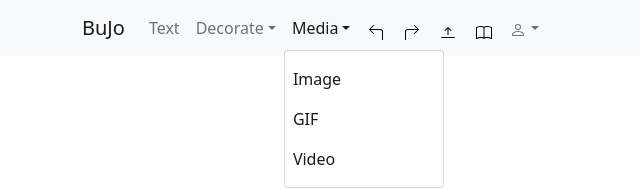
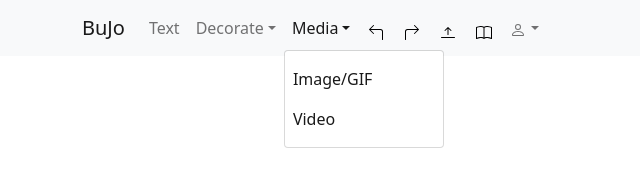
Before and after one commit to janhvikulkarni/JoBu, a React (Create React App) app in the folder bujo/: page / in a window 1280 px wide. Both pictures are taken after a click on the button "Media". Shown: the top 189 px of the page, without its empty margins (0-640 px from the left). Built offline with nearby package versions, Linux system fonts and the light colour scheme.

Commit message:
image/gif nav bar

```diff
--- a/bujo/src/App.js
+++ b/bujo/src/App.js
@@ -117,11 +117,10 @@ function App() {
                 <NavDropdown.Item onClick={addStar}>Star</NavDropdown.Item>
               </NavDropdown>
               <NavDropdown title="Media" id="media-dropdown">
-              <Nav.Link onClick={() => setIsOpen(true)}>Image</Nav.Link>
+              <Nav.Link onClick={() => setIsOpen(true)}>Image/GIF</Nav.Link>
                   <Modal open={isOpen} onClose={() => setIsOpen(false)}>
                   <input type="file" accept="image/*"onChange={handleChange} />
                   </Modal>
-                  <Nav.Link onClick={() => setIsOpen(true)}>GIF</Nav.Link>
                   <Nav.Link onClick={() => setAlert(true)}>Video</Nav.Link>
               </NavDropdown>
               <button onClick={() => setAlert(true)}><Icon.Arrow90degLeft class="nav-bar-btn"/></button>
```
